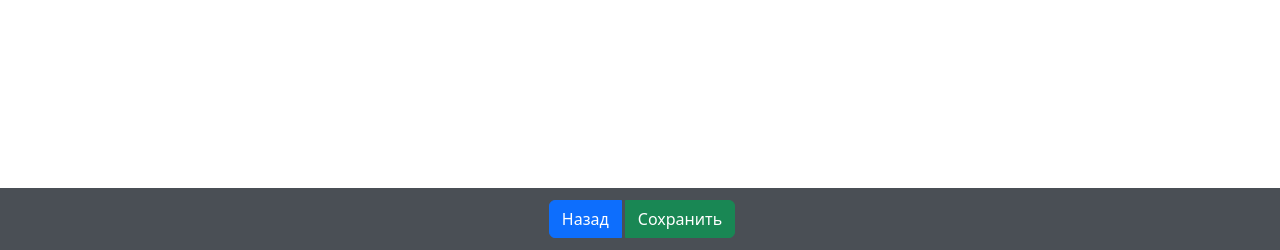
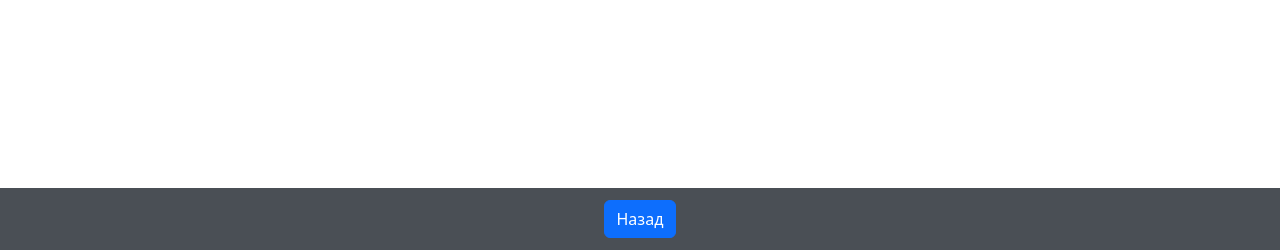
Before and after one commit to alexandrPushylo/kip, a Django app: template public_html/HelloDjango/templates/tabel_driver.html in a window 1280 px wide. Shown: the part 550-800 px from the top of the page. Run offline with Django 3.2, Linux system fonts and the light colour scheme; the template is opened without the code that fills it: most values are stand-ins (such as "Sample title", 1, 10 or a date in 2020); some libraries are stand-ins or nearby versions.

Commit message:
hide save button

```diff
--- a/public_html/HelloDjango/templates/tabel_driver.html
+++ b/public_html/HelloDjango/templates/tabel_driver.html
@@ -65,6 +65,6 @@
 <div class="input-group d-flex justify-content-center align-items-center">
   <a href="{% url 'start_page'  %}" class="btn btn-outline-primary active  col-auto m-1" aria-current="page">Назад</a>
 
-  <input form="drivers_form" class="btn btn-success  col-auto " type="submit" value="Сохранить">
+{#  <input form="drivers_form" class="btn btn-success  col-auto " type="submit" value="Сохранить">#}
 </div>
 {% endblock %}
--- a/public_html/HelloDjango/templates/technic_driver.html
+++ b/public_html/HelloDjango/templates/technic_driver.html
@@ -70,7 +70,7 @@
 <div class="input-group d-flex justify-content-center align-items-center">
   <a href="{% url 'start_page'  %}" class="btn btn-outline-primary active  col-auto m-1" aria-current="page">Назад</a>
 
-  <input form="technic_driver_form" class="btn btn-success  col-auto " type="submit" value="Сохранить">
+{#  <input form="technic_driver_form" class="btn btn-success  col-auto " type="submit" value="Сохранить">#}
 </div>
 {% endblock %}
 <script type="text/javascript">
```
Also changed, not shown: public_html/HelloDjango/manager/views.py (line endings or trailing spaces).
